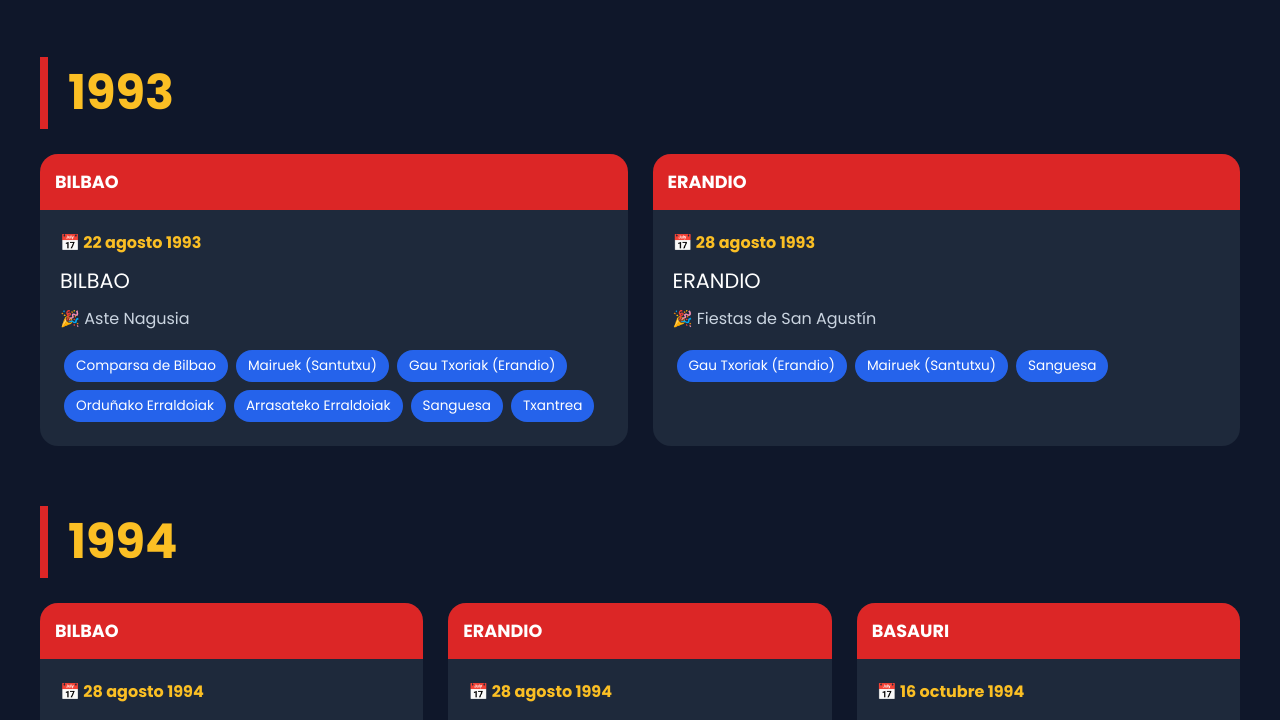
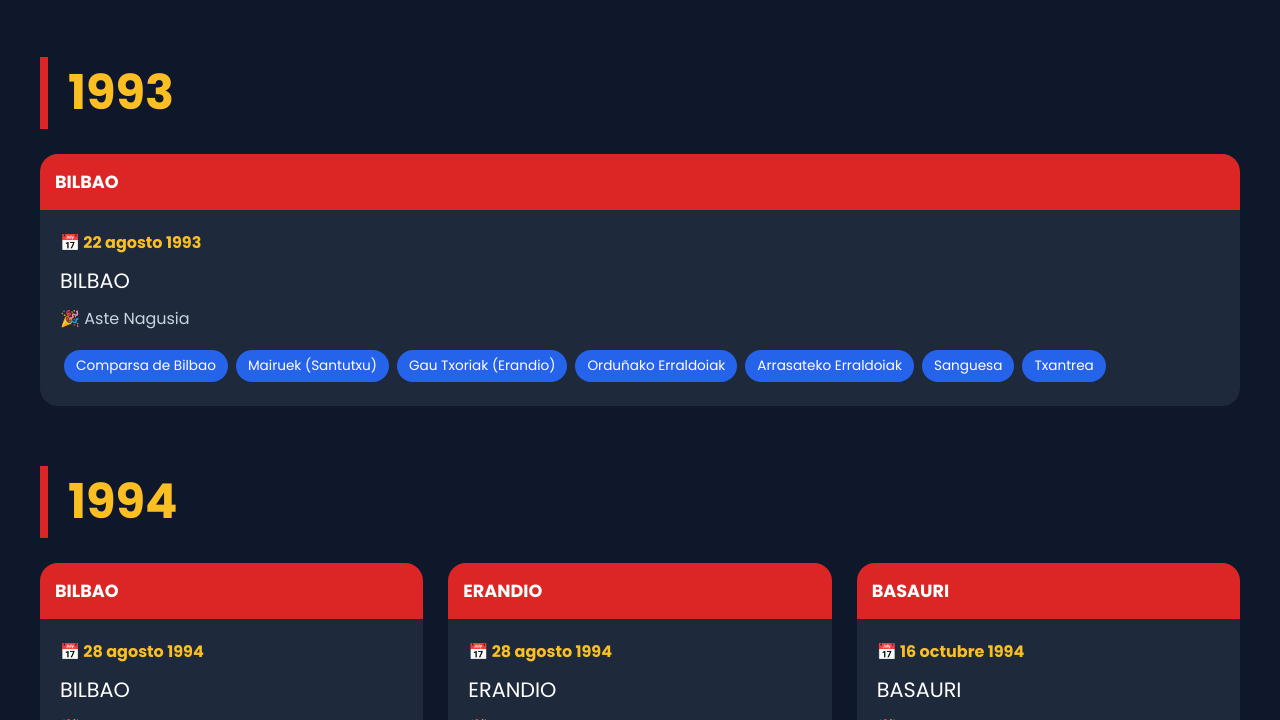
Before and after one commit to ivangago2000/gigantes, a plain HTML site: page index.html in a window 1280 px wide. Shown: the part 2080-2800 px from the top of the page. Drawn offline with Linux system fonts and the light colour scheme.

Commit message:
Actualización desde editor: subir cambios

```diff
--- a/index.html
+++ b/index.html
@@ -351,12 +351,7 @@ const eventos = [
     comparsas:["Comparsa de Bilbao", "Mairuek (Santutxu)", "Gau Txoriak (Erandio)", "Orduñako Erraldoiak", "Arrasateko Erraldoiak", "Sanguesa", "Txantrea"]
 },
 
-{
-    fecha:"28 agosto 1993",
-    lugar:"ERANDIO",
-    motivo:"Fiestas de San Agustín",
-    comparsas:["Gau Txoriak (Erandio)", "Mairuek (Santutxu)", "Sanguesa"]
-},
+
 
 {
     fecha:"28 agosto 1994",
@@ -390,7 +385,7 @@ const eventos = [
     fecha:"23 marzo 1996",
     lugar:"DEUSTO",
     motivo:"Fiestas de Deusto",
-    comparsas:["Ondalan (Deusto)", "Mairuek (Santutxu)", "Gau Txoriak (Erandio)", "Sukila (Kanbo)", "Sanguesa"]
+    comparsas:["Ondalan (Deusto)", "Mairuek (Santutxu)", "Gau Txoriak (Erandio)", "Arrasateko Erraldoiak", "Sanguesa"]
 },
 
 {
```
